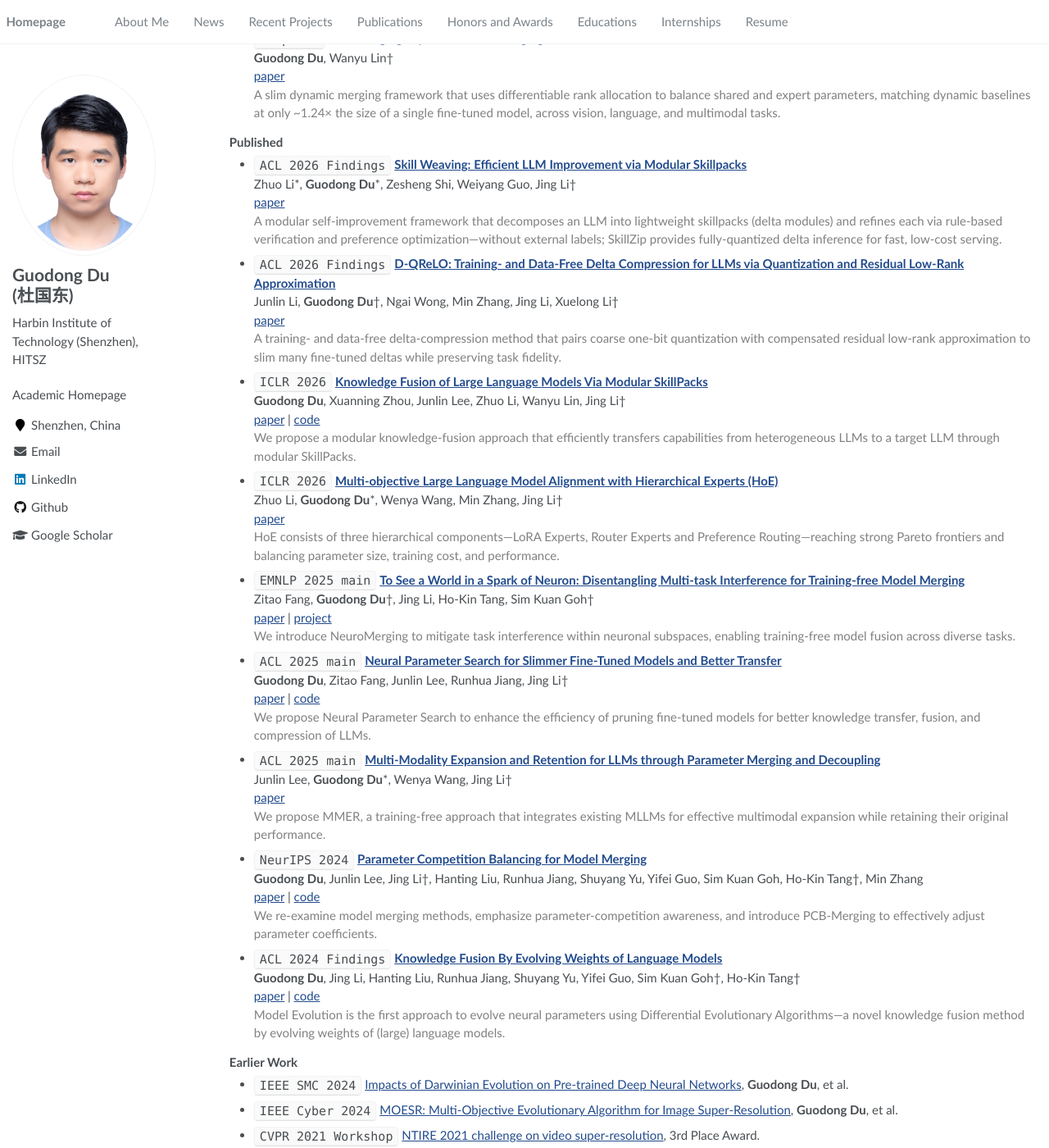
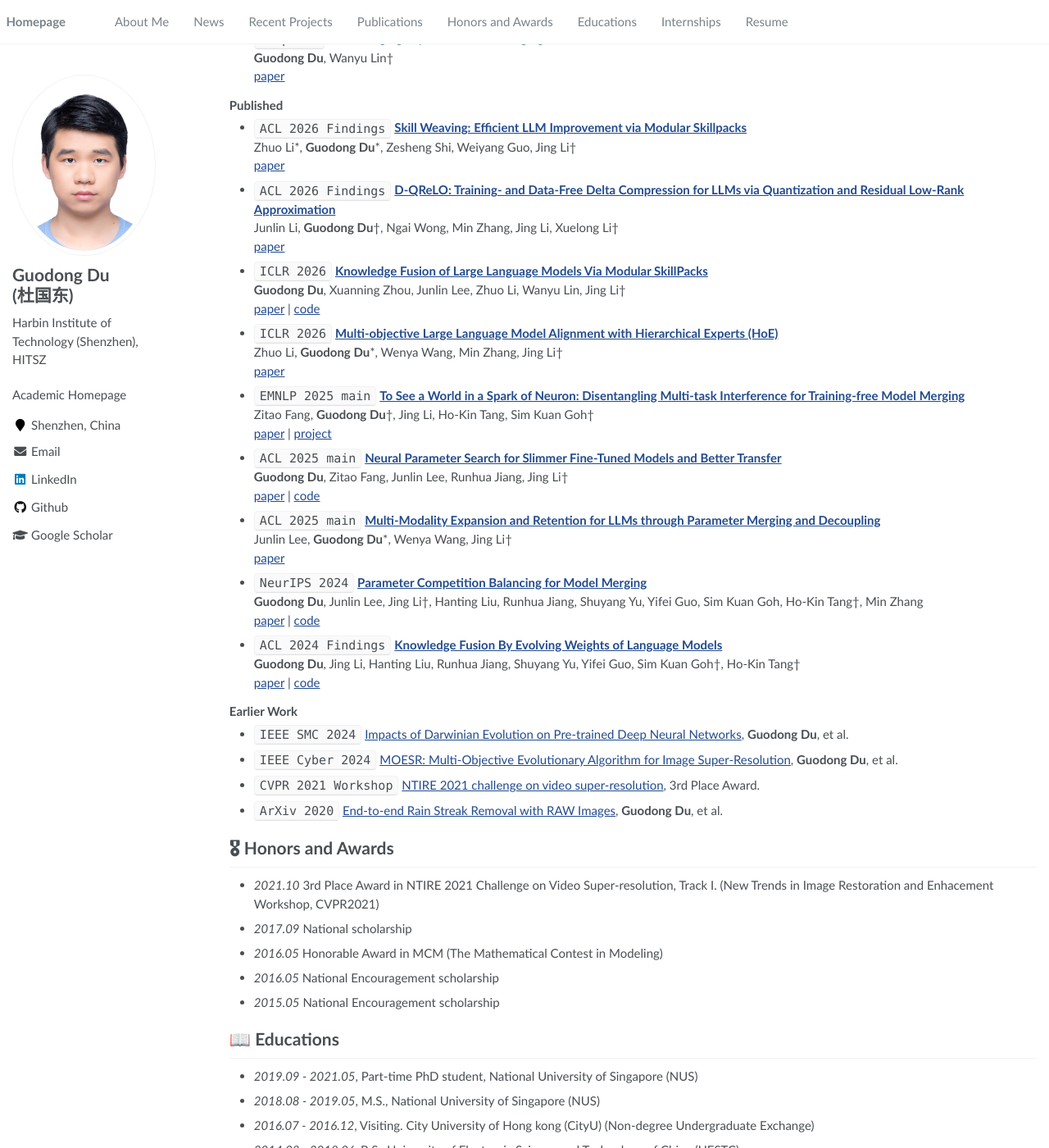
Before and after one commit to duguodong7/duguodong7.github.io, a Jekyll site: the page built from _pages/about.md, in a window 1280 px wide and 1400 px high, scrolled down 736 px. Shown: the whole window at 82% size. Built offline with Jekyll 4.4.1, drawn with Linux system fonts in a browser that asks for light colours.

Commit message:
Homepage: drop per-paper descriptions for a cleaner publication list
Co-Authored-By: Claude Opus 4.8 (1M context) <noreply@anthropic.com>

```diff
--- a/_pages/about.md
+++ b/_pages/about.md
@@ -50,55 +50,45 @@ My research interest includes VLA, RL in Embodiment Intelligence, knowledge tran
 
 - `Preprint` [**DiDi-Merging: Dynamic Model Merging Made Slim**](https://arxiv.org/abs/2605.18904) <br>
   **Guodong Du**, Wanyu Lin† <br>
-  [paper](https://arxiv.org/abs/2605.18904) <br>
-  <span style="color:gray">A slim dynamic merging framework that uses differentiable rank allocation to balance shared and expert parameters, matching dynamic baselines at only ~1.24× the size of a single fine-tuned model, across vision, language, and multimodal tasks.</span>
+  [paper](https://arxiv.org/abs/2605.18904)
 
 ### Published
 
 - `ACL 2026 Findings` [**Skill Weaving: Efficient LLM Improvement via Modular Skillpacks**](https://arxiv.org/abs/2605.22205) <br>
   Zhuo Li\*, **Guodong Du**\*, Zesheng Shi, Weiyang Guo, Jing Li† <br>
-  [paper](https://arxiv.org/abs/2605.22205) <br>
-  <span style="color:gray">A modular self-improvement framework that decomposes an LLM into lightweight skillpacks (delta modules) and refines each via rule-based verification and preference optimization—without external labels; SkillZip provides fully-quantized delta inference for fast, low-cost serving.</span>
+  [paper](https://arxiv.org/abs/2605.22205)
 
 - `ACL 2026 Findings` [**D-QReLO: Training- and Data-Free Delta Compression for LLMs via Quantization and Residual Low-Rank Approximation**](https://arxiv.org/abs/2604.16940) <br>
   Junlin Li, **Guodong Du**†, Ngai Wong, Min Zhang, Jing Li, Xuelong Li† <br>
-  [paper](https://arxiv.org/abs/2604.16940) <br>
-  <span style="color:gray">A training- and data-free delta-compression method that pairs coarse one-bit quantization with compensated residual low-rank approximation to slim many fine-tuned deltas while preserving task fidelity.</span>
+  [paper](https://arxiv.org/abs/2604.16940)
 
 - `ICLR 2026` [**Knowledge Fusion of Large Language Models Via Modular SkillPacks**](https://arxiv.org/abs/2505.18502) <br>
   **Guodong Du**, Xuanning Zhou, Junlin Lee, Zhuo Li, Wanyu Lin, Jing Li† <br>
-  [paper](https://arxiv.org/abs/2505.18502) | [code](https://github.com/duguodong7/graftllm) <br>
-  <span style="color:gray">We propose a modular knowledge-fusion approach that efficiently transfers capabilities from heterogeneous LLMs to a target LLM through modular SkillPacks.</span>
+  [paper](https://arxiv.org/abs/2505.18502) | [code](https://github.com/duguodong7/graftllm)
 
 - `ICLR 2026` [**Multi-objective Large Language Model Alignment with Hierarchical Experts (HoE)**](https://arxiv.org/abs/2505.20925) <br>
   Zhuo Li, **Guodong Du**\*, Wenya Wang, Min Zhang, Jing Li† <br>
-  [paper](https://arxiv.org/abs/2505.20925) <br>
-  <span style="color:gray">HoE consists of three hierarchical components—LoRA Experts, Router Experts and Preference Routing—reaching strong Pareto frontiers and balancing parameter size, training cost, and performance.</span>
+  [paper](https://arxiv.org/abs/2505.20925)
 
 - `EMNLP 2025 main` [**To See a World in a Spark of Neuron: Disentangling Multi-task Interference for Training-free Model Merging**](https://arxiv.org/abs/2503.05320) <br>
   Zitao Fang, **Guodong Du**†, Jing Li, Ho-Kin Tang, Sim Kuan Goh† <br>
-  [paper](https://arxiv.org/abs/2503.05320) | [project](https://zzzitaofang.github.io/projects/NeuroMerging/) <br>
-  <span style="color:gray">We introduce NeuroMerging to mitigate task interference within neuronal subspaces, enabling training-free model fusion across diverse tasks.</span>
+  [paper](https://arxiv.org/abs/2503.05320) | [project](https://zzzitaofang.github.io/projects/NeuroMerging/)
 
 - `ACL 2025 main` [**Neural Parameter Search for Slimmer Fine-Tuned Models and Better Transfer**](https://arxiv.org/abs/2505.18713) <br>
   **Guodong Du**, Zitao Fang, Junlin Lee, Runhua Jiang, Jing Li† <br>
-  [paper](https://arxiv.org/abs/2505.18713) | [code](https://github.com/duguodong7/NPS-Pruning) <br>
-  <span style="color:gray">We propose Neural Parameter Search to enhance the efficiency of pruning fine-tuned models for better knowledge transfer, fusion, and compression of LLMs.</span>
+  [paper](https://arxiv.org/abs/2505.18713) | [code](https://github.com/duguodong7/NPS-Pruning)
 
 - `ACL 2025 main` [**Multi-Modality Expansion and Retention for LLMs through Parameter Merging and Decoupling**](https://arxiv.org/abs/2505.17110) <br>
   Junlin Lee, **Guodong Du**\*, Wenya Wang, Jing Li† <br>
-  [paper](https://arxiv.org/abs/2505.17110) <br>
-  <span style="color:gray">We propose MMER, a training-free approach that integrates existing MLLMs for effective multimodal expansion while retaining their original performance.</span>
+  [paper](https://arxiv.org/abs/2505.17110)
 
 - `NeurIPS 2024` [**Parameter Competition Balancing for Model Merging**](https://arxiv.org/pdf/2410.02396) <br>
   **Guodong Du**, Junlin Lee, Jing Li†, Hanting Liu, Runhua Jiang, Shuyang Yu, Yifei Guo, Sim Kuan Goh, Ho-Kin Tang†, Min Zhang <br>
-  [paper](https://arxiv.org/pdf/2410.02396) | [code](https://github.com/duguodong7/pcb-merging) <br>
-  <span style="color:gray">We re-examine model merging methods, emphasize parameter-competition awareness, and introduce PCB-Merging to effectively adjust parameter coefficients.</span>
+  [paper](https://arxiv.org/pdf/2410.02396) | [code](https://github.com/duguodong7/pcb-merging)
 
 - `ACL 2024 Findings` [**Knowledge Fusion By Evolving Weights of Language Models**](https://arxiv.org/pdf/2406.12208) <br>
   **Guodong Du**, Jing Li, Hanting Liu, Runhua Jiang, Shuyang Yu, Yifei Guo, Sim Kuan Goh†, Ho-Kin Tang† <br>
-  [paper](https://arxiv.org/pdf/2406.12208) | [code](https://github.com/duguodong7/model-evolution) <br>
-  <span style="color:gray">Model Evolution is the first approach to evolve neural parameters using Differential Evolutionary Algorithms—a novel knowledge fusion method by evolving weights of (large) language models.</span>
+  [paper](https://arxiv.org/pdf/2406.12208) | [code](https://github.com/duguodong7/model-evolution)
 
 ### Earlier Work
 
```
